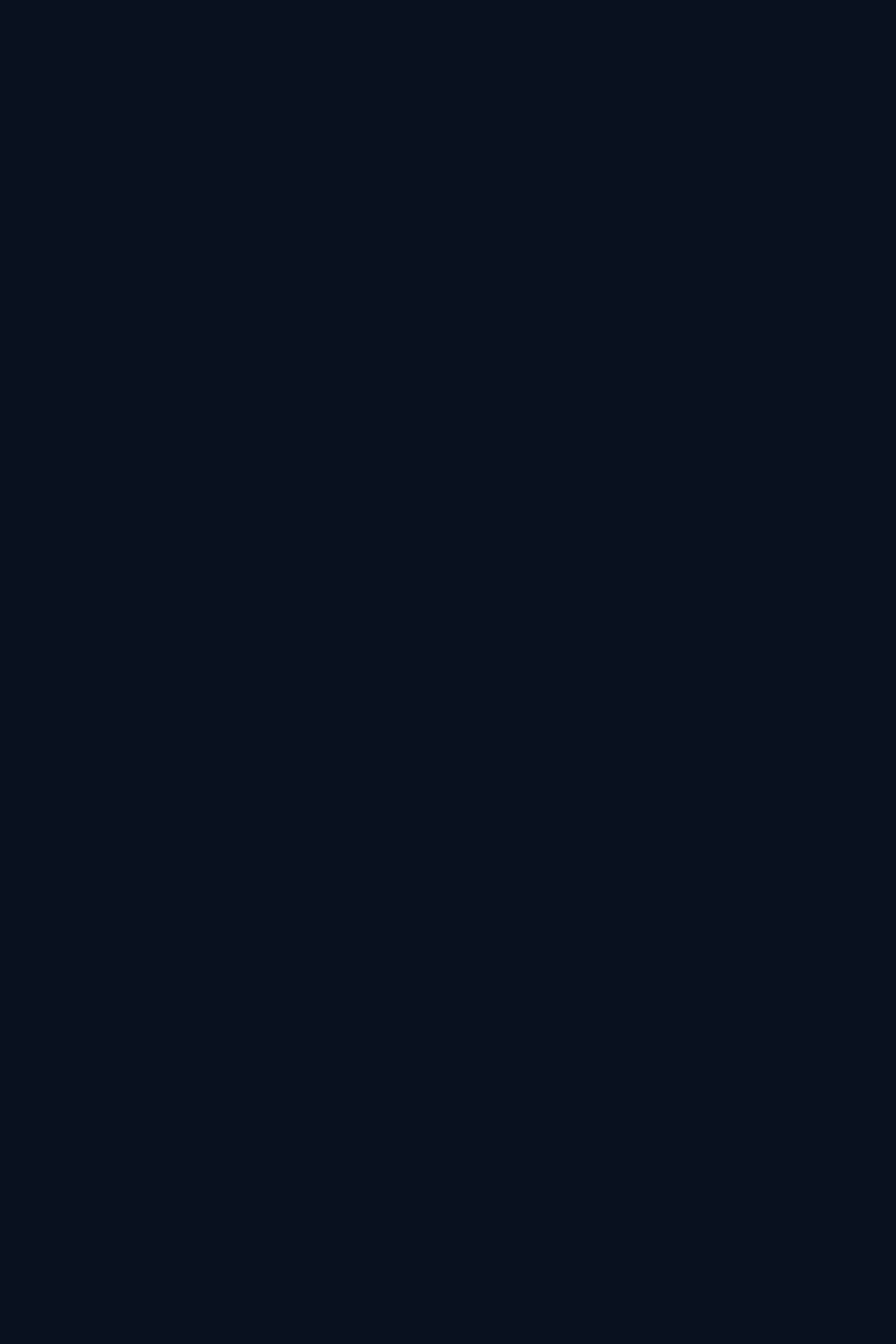
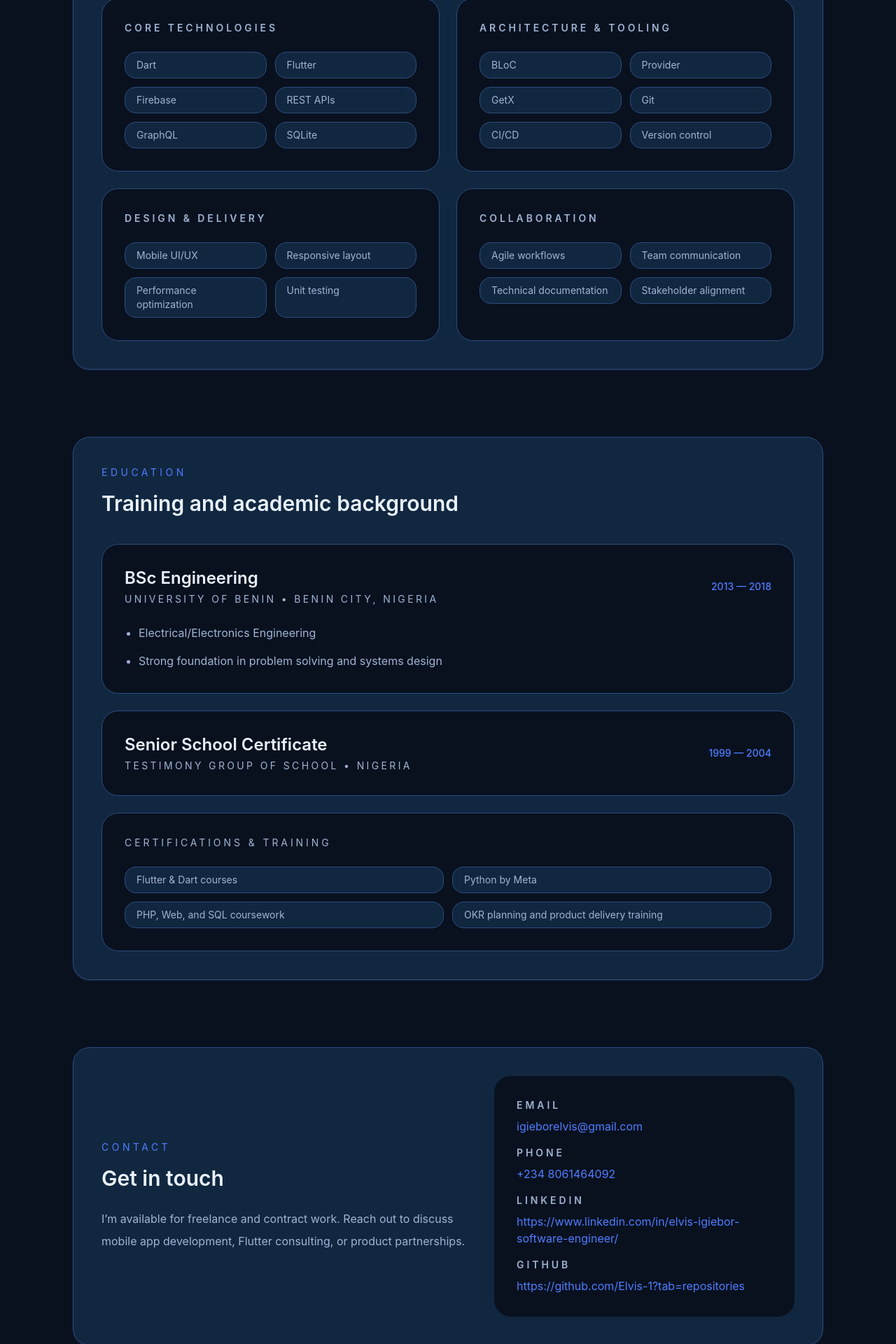
Before and after one commit to Elvis-1/portfolio_new, a Next.js app: page / in a window 1280 px wide. Shown: the part 3720-5640 px from the top of the page at 70% size. Before the commit the page ends 3532 px from the top, so only its background shows below. Built offline with nearby package versions, Linux system fonts and the light colour scheme.

Commit message:
part 3 completed

```diff
--- a/app/page.tsx
+++ b/app/page.tsx
@@ -1,6 +1,9 @@
 import { about, hero } from '../data/siteContent';
+import { contact } from '../data/contact';
+import { education, certifications } from '../data/education';
 import { experiences } from '../data/experience';
 import { projects } from '../data/projects';
+import { skills } from '../data/skills';
 
 export default function Home() {
   return (
@@ -130,6 +133,102 @@ export default function Home() {
             ))}
           </div>
         </section>
+
+        <section id="skills" className="mt-24 rounded-3xl border border-border bg-card p-10 shadow-sm shadow-border/40">
+          <div>
+            <p className="text-sm uppercase tracking-[0.32em] text-accent">Skills</p>
+            <h2 className="mt-4 text-3xl font-semibold text-primary">Technical and collaboration strengths</h2>
+          </div>
+          <div className="mt-10 grid gap-6 lg:grid-cols-2">
+            {skills.map((group) => (
+              <div key={group.category} className="rounded-3xl border border-border bg-surface p-8 text-primary/85">
+                <p className="text-sm font-semibold uppercase tracking-[0.28em] text-muted">{group.category}</p>
+                <div className="mt-6 grid gap-3 sm:grid-cols-2">
+                  {group.items.map((item) => (
+                    <span key={item} className="rounded-2xl border border-border bg-card px-4 py-2 text-sm text-muted">
+                      {item}
+                    </span>
+                  ))}
+                </div>
+              </div>
+            ))}
+          </div>
+        </section>
+
+        <section id="education" className="mt-24 rounded-3xl border border-border bg-card p-10 shadow-sm shadow-border/40">
+          <div>
+            <p className="text-sm uppercase tracking-[0.32em] text-accent">Education</p>
+            <h2 className="mt-4 text-3xl font-semibold text-primary">Training and academic background</h2>
+          </div>
+          <div className="mt-10 space-y-6">
+            {education.map((record) => (
+              <article key={record.title} className="rounded-3xl border border-border bg-surface p-8 text-primary/85">
+                <div className="flex flex-col gap-3 sm:flex-row sm:items-center sm:justify-between">
+                  <div>
+                    <h3 className="text-2xl font-semibold text-primary">{record.title}</h3>
+                    <p className="mt-1 text-sm uppercase tracking-[0.24em] text-muted">
+                      {record.institution} • {record.location}
+                    </p>
+                  </div>
+                  <p className="text-sm font-medium text-accent">{record.period}</p>
+                </div>
+                {record.details ? (
+                  <ul className="mt-6 space-y-3 list-disc pl-5 text-base leading-7 text-muted">
+                    {record.details.map((detail) => (
+                      <li key={detail}>{detail}</li>
+                    ))}
+                  </ul>
+                ) : null}
+              </article>
+            ))}
+            <article className="rounded-3xl border border-border bg-surface p-8 text-primary/85">
+              <p className="text-sm uppercase tracking-[0.28em] text-muted">Certifications & training</p>
+              <div className="mt-6 grid gap-3 sm:grid-cols-2">
+                {certifications.map((item) => (
+                  <span key={item} className="rounded-2xl border border-border bg-card px-4 py-2 text-sm text-muted">
+                    {item}
+                  </span>
+                ))}
+              </div>
+            </article>
+          </div>
+        </section>
+
+        <section id="contact" className="mt-24 rounded-3xl border border-border bg-card p-10 shadow-sm shadow-border/40">
+          <div className="flex flex-col gap-8 lg:flex-row lg:items-center lg:justify-between">
+            <div>
+              <p className="text-sm uppercase tracking-[0.32em] text-accent">Contact</p>
+              <h2 className="mt-4 text-3xl font-semibold text-primary">{contact.heading}</h2>
+              <p className="mt-6 max-w-2xl text-base leading-8 text-muted">{contact.message}</p>
+            </div>
+            <div className="space-y-4 rounded-3xl bg-surface p-8 text-primary/85">
+              <div>
+                <p className="text-sm font-semibold uppercase tracking-[0.28em] text-muted">Email</p>
+                <a href={`mailto:${contact.email}`} className="mt-2 block text-base text-accent hover:underline">
+                  {contact.email}
+                </a>
+              </div>
+              <div>
+                <p className="text-sm font-semibold uppercase tracking-[0.28em] text-muted">Phone</p>
+                <a href={`tel:${contact.phone}`} className="mt-2 block text-base text-accent hover:underline">
+                  {contact.phone}
+                </a>
+              </div>
+              <div>
+                <p className="text-sm font-semibold uppercase tracking-[0.28em] text-muted">LinkedIn</p>
+                <a href={contact.linkedin} target="_blank" rel="noreferrer" className="mt-2 block text-base text-accent hover:underline">
+                  {contact.linkedin}
+                </a>
+              </div>
+              <div>
+                <p className="text-sm font-semibold uppercase tracking-[0.28em] text-muted">GitHub</p>
+                <a href={contact.github} target="_blank" rel="noreferrer" className="mt-2 block text-base text-accent hover:underline">
+                  {contact.github}
+                </a>
+              </div>
+            </div>
+          </div>
+        </section>
       </div>
     </main>
   );
--- /dev/null
+++ b/data/contact.ts
@@ -0,0 +1,9 @@
+export const contact = {
+  heading: 'Get in touch',
+  message:
+    'I’m available for freelance and contract work. Reach out to discuss mobile app development, Flutter consulting, or product partnerships.',
+  email: 'igieborelvis@gmail.com',
+  phone: '+234 8061464092',
+  linkedin: 'https://www.linkedin.com/in/elvis-igiebor-software-engineer/',
+  github: 'https://github.com/Elvis-1?tab=repositories',
+};
--- /dev/null
+++ b/data/education.ts
@@ -0,0 +1,30 @@
+export type EducationRecord = {
+  title: string;
+  institution: string;
+  location: string;
+  period: string;
+  details?: string[];
+};
+
+export const education: EducationRecord[] = [
+  {
+    title: 'BSc Engineering',
+    institution: 'University of Benin',
+    location: 'Benin City, Nigeria',
+    period: '2013 — 2018',
+    details: ['Electrical/Electronics Engineering', 'Strong foundation in problem solving and systems design'],
+  },
+  {
+    title: 'Senior School Certificate',
+    institution: 'Testimony Group of School',
+    location: 'Nigeria',
+    period: '1999 — 2004',
+  },
+];
+
+export const certifications: string[] = [
+  'Flutter & Dart courses',
+  'Python by Meta',
+  'PHP, Web, and SQL coursework',
+  'OKR planning and product delivery training',
+];
--- /dev/null
+++ b/data/skills.ts
@@ -0,0 +1,23 @@
+export type SkillGroup = {
+  category: string;
+  items: string[];
+};
+
+export const skills: SkillGroup[] = [
+  {
+    category: 'Core technologies',
+    items: ['Dart', 'Flutter', 'Firebase', 'REST APIs', 'GraphQL', 'SQLite'],
+  },
+  {
+    category: 'Architecture & tooling',
+    items: ['BLoC', 'Provider', 'GetX', 'Git', 'CI/CD', 'Version control'],
+  },
+  {
+    category: 'Design & delivery',
+    items: ['Mobile UI/UX', 'Responsive layout', 'Performance optimization', 'Unit testing'],
+  },
+  {
+    category: 'Collaboration',
+    items: ['Agile workflows', 'Team communication', 'Technical documentation', 'Stakeholder alignment'],
+  },
+];
```
Also changed, not shown: 1 other file (tests, documents, lock files or other folders).
